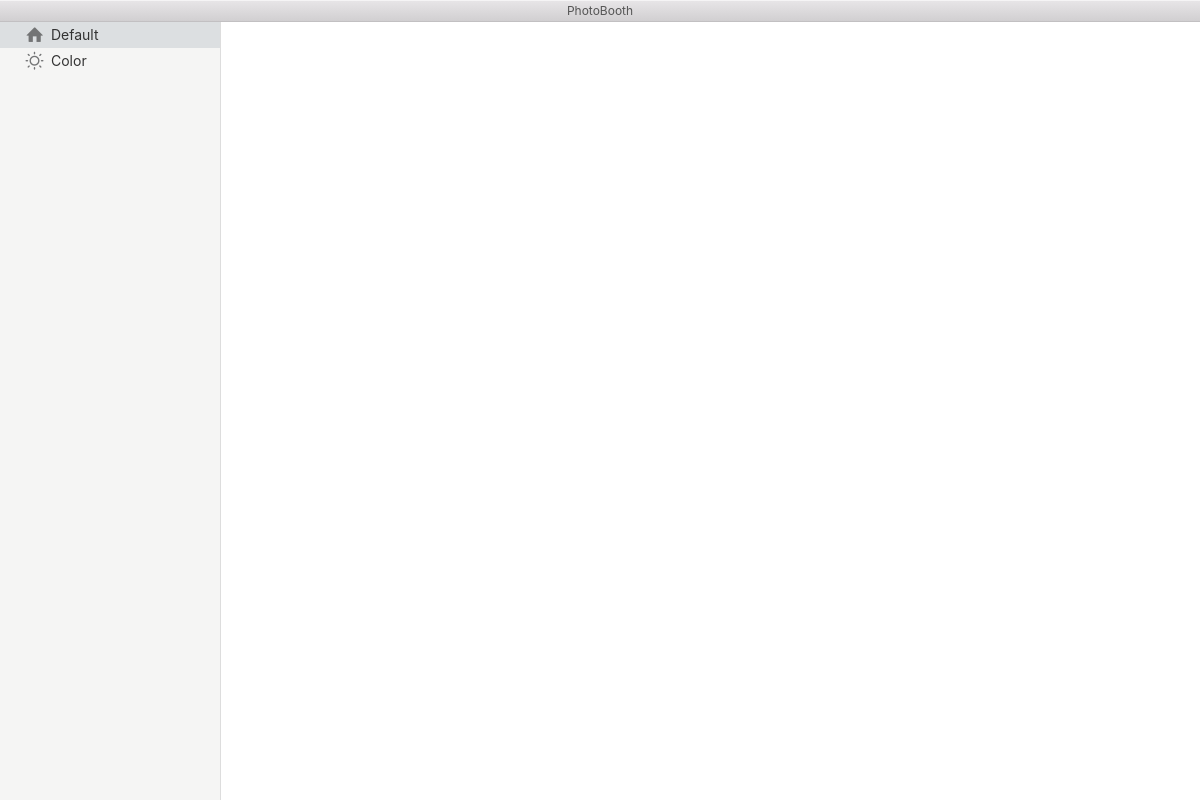
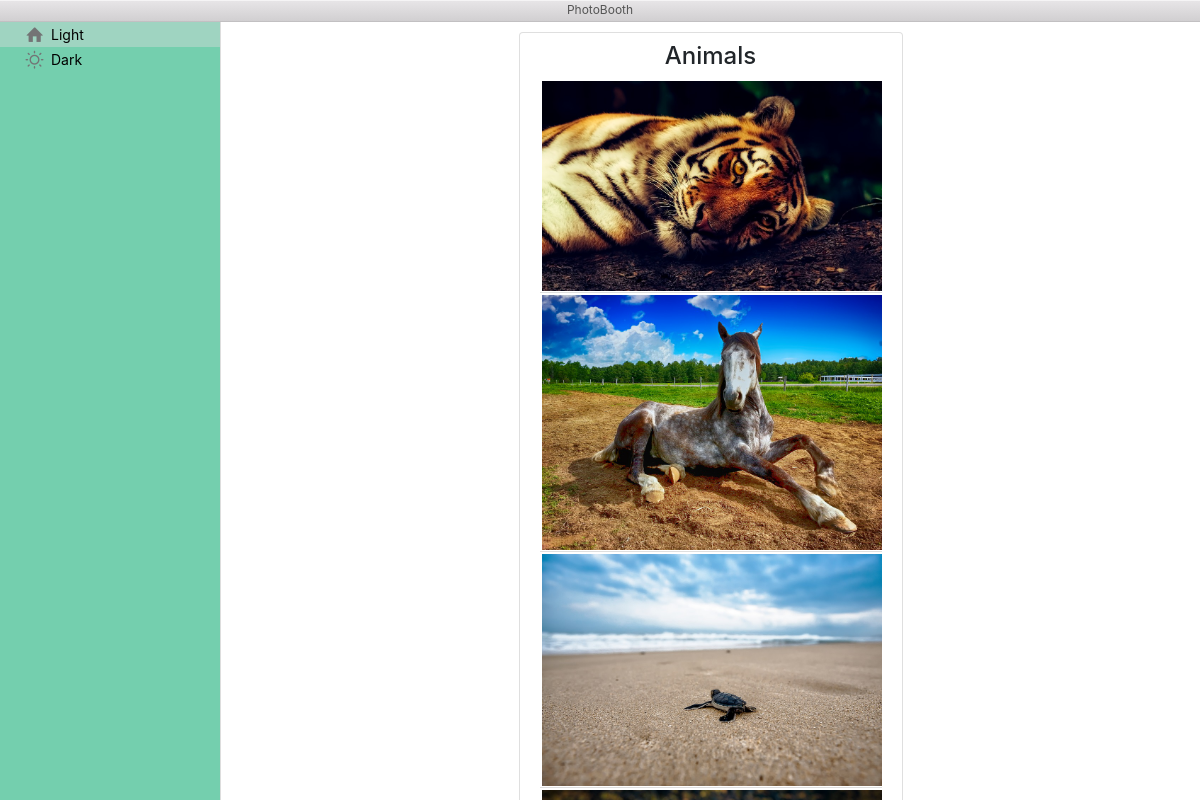
Before and after one commit to JeaneC/PhotoBooth, an Electron app: page PhotoBooth/index.html in a window 1200 px wide. Drawn offline with nearby package versions, Linux system fonts and the light colour scheme; no server answers.

Commit message:
Commit B
- Basic UI of the app is designed

```diff
--- a/PhotoBooth/app.js
+++ b/PhotoBooth/app.js
@@ -1,5 +1,6 @@
 const electron = require('electron')
 const {app, BrowserWindow} = electron
+var Cropper = require('cropperjs')
 
 // Keep a global reference of the window object, if you don't, the window will
 // be closed automatically when the JavaScript object is garbage collected.
--- a/PhotoBooth/index.html
+++ b/PhotoBooth/index.html
@@ -1,14 +1,28 @@
 <!DOCTYPE html>
 <html>
+
 <head>
   <title>PhotoBooth</title>
 
   <!-- Stylesheets -->
   <link rel="stylesheet" href="../css/photon.min.css">
+  <link rel="stylesheet" href="../css/animate.css">
+  <link rel="import" href="node_modules/xel/xel.min.html">
+  <link rel="stylesheet" href="node_modules/xel/stylesheets/galaxy.theme.css">
+  <link href="https://fonts.googleapis.com/css?family=Roboto" rel="stylesheet">
+  <link href="https://fonts.googleapis.com/css?family=Roboto+Mono" rel="stylesheet">
+  <link rel="stylesheet" href="../css/photobooth.css">
+  <link href="node_modules/cropperjs/dist/cropper.css" rel="stylesheet">
+  <link href="https://maxcdn.bootstrapcdn.com/bootstrap/4.0.0-beta/css/bootstrap.min.css" rel="stylesheet" integrity="sha384-/Y6pD6FV/Vv2HJnA6t+vslU6fwYXjCFtcEpHbNJ0lyAFsXTsjBbfaDjzALeQsN6M" crossorigin="anonymous">
+
 
   <!-- Javascript -->
-    <script src="js/menu.js" charset="utf-8"></script>
+  <script src="js/photobooth.js" charset="utf-8"></script>
+  <script src="node_modules/cropperjs/dist/cropper.js"></script>
+
+
 </head>
+
 <body>
   <div class="window">
 
@@ -23,21 +37,35 @@
         <div class="pane pane-sm sidebar">
           <nav class="nav-group">
             <span class="nav-group-item active">
-                <span class="icon icon-home"></span>
-                Default
+                <span class="icon icon-home"></span> Light
             </span>
             <span class="nav-group-item">
-                <span class="icon icon-light-up"></span>
-                Color
+                <span class="icon icon-light-up"></span> Dark
             </span>
           </nav>
         </div>
 
+
+        <!-- Pane Content  -->
         <div class="pane">
+          <div class="card" >
+            <div class="card-block">
+              <h4 id="title">Animals</h4>
+            </div>
+            <ul id ="frame" class="list-group list-group-flush">
+              <li class="list-group-item" id="spot"><img id="image" src="assets\imgs\tiger.jpg"></li>
+              <li class="list-group-item" id="spot"><img id="image" src="assets\imgs\horse.jpg"></li>
+              <li class="list-group-item" id="spot"><img id="image" src="assets\imgs\turtle.jpg"></li>
+              <li class="list-group-item" id="spot"><img id="image" src="assets\imgs\deer.jpg"></li>
+            </ul>
 
           </div>
+
+        </div>
+        <!-- Pane Content Ends Here -->
       </div>
     </div>
   </div>
 </body>
+
 </html>
--- /dev/null
+++ b/PhotoBooth/js/photobooth.js
@@ -0,0 +1,13 @@
+var image = document.getElementById('image');
+var cropper = new Cropper(image, {
+  aspectRatio: 16 / 9,
+  crop: function(e) {
+    console.log(e.detail.x);
+    console.log(e.detail.y);
+    console.log(e.detail.width);
+    console.log(e.detail.height);
+    console.log(e.detail.rotate);
+    console.log(e.detail.scaleX);
+    console.log(e.detail.scaleY);
+  }
+});
--- a/PhotoBooth/package.json
+++ b/PhotoBooth/package.json
@@ -9,5 +9,9 @@
   },
   "devDependencies": {
     "electron": "^1.7.5"
+  },
+  "dependencies": {
+    "cropperjs": "^1.0.0-rc.3",
+    "xel": "0.0.51"
   }
 }
--- /dev/null
+++ b/css/photobooth.css
@@ -0,0 +1,65 @@
+h1 {
+  color: white;
+}
+
+.window {
+  /*background: rgb(12, 10, 10);*/
+  background: white;
+}
+
+.sidebar {
+  background: #74cfae;
+}
+
+.nav-group-item {
+  color: black;
+}
+
+.nav-group-item.active, .nav-group-item:active{
+  background-color: rgba(161, 213, 194, 0.96);
+}
+
+.card {
+  margin: auto;
+  width: 384px;
+  border: 3px solid green;
+  padding: 10px;
+  margin-top: 10px;
+  margin-bottom: 10px;
+}
+
+
+
+h4 {
+  text-align: center;
+}
+
+img {
+  display: block;
+  margin: auto;
+
+  max-width: 340px;
+
+}
+
+#frame{
+  padding: 10px;
+  padding-bottom: 0px;
+  margin: 0 auto;
+
+}
+#label {
+  padding-left: 30%;
+}
+
+#title {
+  margin-bottom: 0;
+}
+
+.btn .icon, .toolbar-header .title {
+  margin-top: 3px;
+}
+#spot {
+  padding: 2px;
+  border-bottom: none;
+}
```
Also changed, not shown: PhotoBooth/README.md, PhotoBooth/assets/imgs/deer.jpg (added), PhotoBooth/assets/imgs/horse.jpg (added), PhotoBooth/assets/imgs/tiger.jpg (added), PhotoBooth/assets/imgs/turtle.jpg (added), 1 other file. Lines whose indentation alone changed are shown as unchanged.
